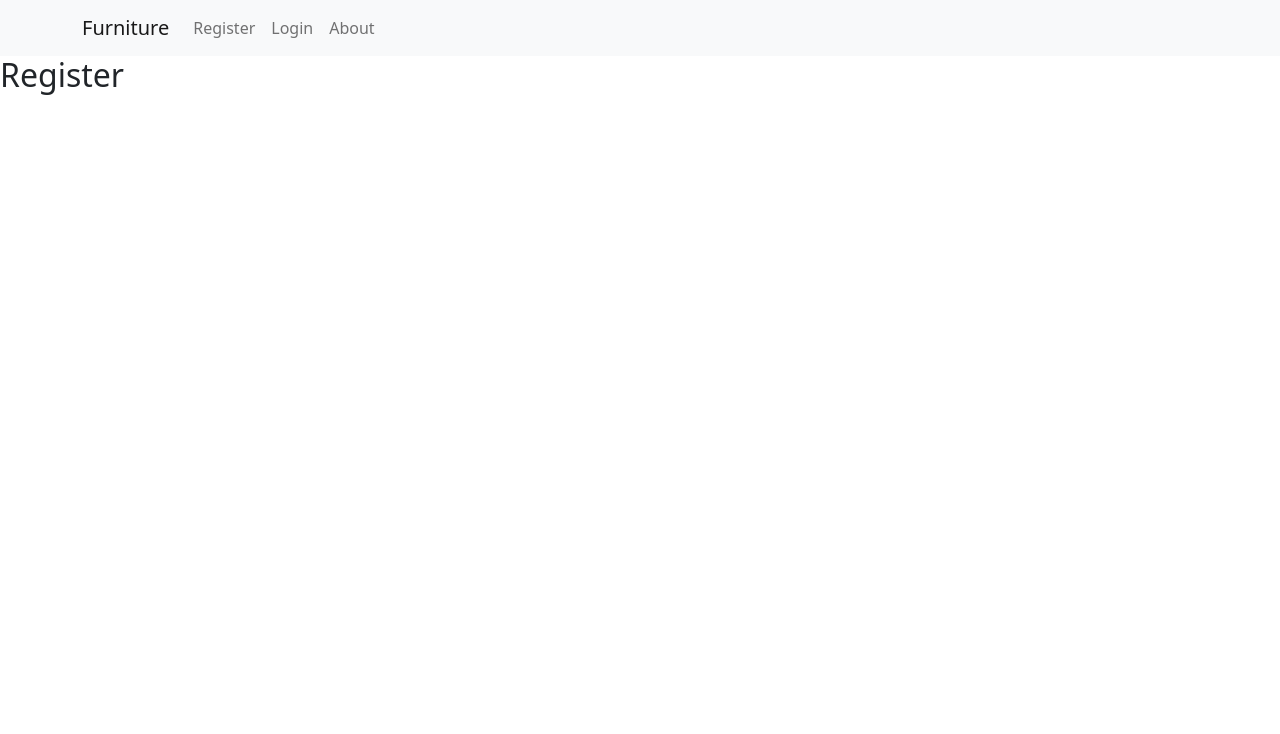
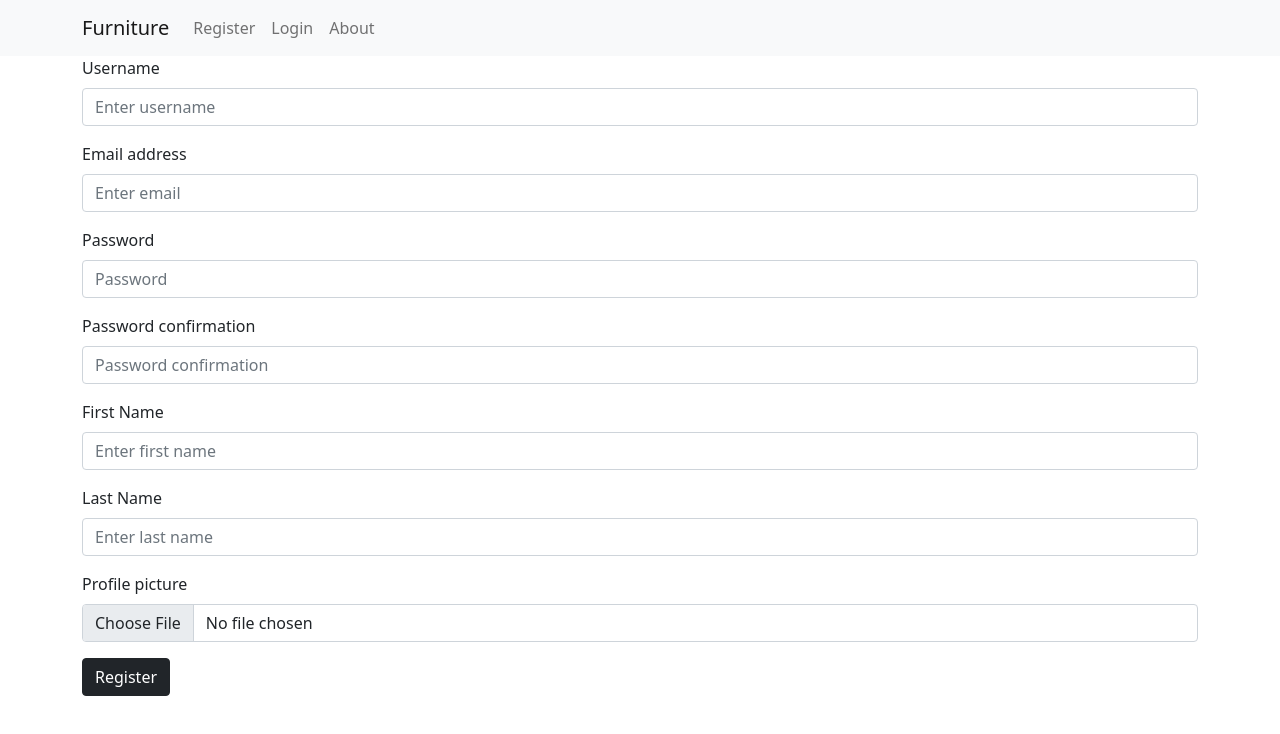
Before and after one commit to eintrittfrei/project4, a React (Create React App) app in the folder client/: page /register in a window 1280 px wide. Shown: the top 734 px of the page. Built offline with nearby package versions, Linux system fonts and the light colour scheme; no server answers.

Commit message:
regisration fron end working still needs image upload to cloudianry

```diff
--- a/client/src/App.js
+++ b/client/src/App.js
@@ -1,11 +1,12 @@
 import React, { useEffect } from 'react'
 import { BrowserRouter, Switch, Route } from 'react-router-dom'
 import axios from 'axios'
-import Home from './components/Home'
-import NavBar from './components/Navbar'
-import Register from './components/auth/Register'
-import Login from './components/auth/Login'
-import About from './components/About'
+import Home from './components/common/Home'
+import NavBar from './components/common/Navbar'
+import Register from './helpers/auth/Register'
+import Login from './helpers/auth/Login'
+import About from './components/common/About'
+import FurnitureIndex from './components/furniture/furnitureIndex'
 
 
 const App = () => {
@@ -35,6 +36,7 @@ const App = () => {
           <Route path='/about' component={About} />
           <Route path='/login' component={Login} />
           <Route path='/register' component={Register} />
+          <Route path='/index' component={FurnitureIndex} />
           <Route path='/' component={Home} />
         </Switch>
       </BrowserRouter>
--- a/client/src/components/auth/Register.js
+++ /dev/null
@@ -1,17 +0,0 @@
-import React from 'react'
-
-
-const Register = () => {
-
-
-  return (
-    <h2>Register</h2>
-  )
-
-
-
-
-
-}
-
-export default Register
--- /dev/null
+++ b/client/src/components/furniture/furnitureIndex.js
@@ -0,0 +1,36 @@
+import React, { useEffect, useState } from 'react'
+import axios from 'axios'
+
+
+
+const FurnitureIndex = () => {
+  const [furniture, setFurniture] = useState([])
+
+  useEffect(() => {
+    const getData = async () => {
+      try {
+        const { data } = await axios.get('/api/furniture')
+        setFurniture('data💽', data)
+      } catch (err) {
+        console.log(err)
+      }
+    }
+    getData()
+  }, [])
+
+  console.log('furniture🪑', furniture)
+
+
+
+  return (
+    <h3>Index</h3>
+  )
+
+
+
+
+
+
+}
+
+export default FurnitureIndex
--- /dev/null
+++ b/client/src/helpers/auth/Register.js
@@ -0,0 +1,126 @@
+import React, { useState } from 'react'
+import Form from 'react-bootstrap/Form'
+import Container from 'react-bootstrap/Container'
+import Button from 'react-bootstrap/Button'
+import axios from 'axios'
+
+
+
+const Register = () => {
+  const [formdata, setFormData] = useState({
+    username: '',
+    email: '',
+    password: '',
+    password_confirmation: '',
+    first_name: '',
+    last_name: '',
+    profile_image: '',
+  })
+
+  const handleChange = (event) => {
+    const newFormdata = { ...formdata, [event.target.name]: event.target.value }
+    setFormData(newFormdata)
+  }
+
+  const handleSubmit = async (event) => {
+    event.preventDefault()
+    try {
+      await axios.post('/api/auth/register/', formdata)
+
+    } catch (err) {
+      console.log(err)
+    }
+  }
+
+
+
+
+
+
+
+
+  return (
+    <>
+      <Container>
+        <Form onSubmit={handleSubmit}>
+          <Form.Group className="mb-3" controlId="formBasicUsername">
+            <Form.Label>Username</Form.Label>
+            <Form.Control
+              type="text"
+              placeholder="Enter username"
+              name="username"
+              value={formdata.username}
+              onChange={handleChange} />
+          </Form.Group>
+
+          <Form.Group className="mb-3" controlId="formBasicEmail">
+            <Form.Label>Email address</Form.Label>
+            <Form.Control
+              type="email"
+              placeholder="Enter email"
+              name="email"
+              value={formdata.email}
+              onChange={handleChange} />
+          </Form.Group>
+
+          <Form.Group className="mb-3" controlId="formBasicPassword">
+            <Form.Label>Password</Form.Label>
+            <Form.Control
+              type="password"
+              placeholder="Password"
+              name="password"
+              value={formdata.password}
+              onChange={handleChange} />
+          </Form.Group>
+
+          <Form.Group className="mb-3" controlId="formBasicPasswordConfirmation">
+            <Form.Label>Password confirmation</Form.Label>
+            <Form.Control
+              type="password"
+              placeholder="Password confirmation"
+              name="password_confirmation"
+              value={formdata.password_confirmation}
+              onChange={handleChange} />
+          </Form.Group>
+
+          <Form.Group className="mb-3" controlId="formBasicFirstName">
+            <Form.Label>First Name</Form.Label>
+            <Form.Control
+              type="text"
+              placeholder="Enter first name"
+              name="first_name"
+              value={formdata.first_name}
+              onChange={handleChange} />
+          </Form.Group>
+
+          <Form.Group className="mb-3" controlId="formBasicLastName">
+            <Form.Label>Last Name</Form.Label>
+            <Form.Control
+              type="text"
+              placeholder="Enter last name"
+              name="last_name"
+              value={formdata.last_name}
+              onChange={handleChange} />
+          </Form.Group>
+
+          <Form.Group controlId="formFile" className="mb-3">
+            <Form.Label>Profile picture</Form.Label>
+            <Form.Control
+              type="file"
+              name="profile_image"
+              value={formdata.profile_image}
+              onChange={handleChange} />
+          </Form.Group>
+          <Button type="submit" variant="dark">Register</Button>{' '}
+        </Form>
+      </Container>
+    </>
+  )
+
+
+
+
+
+}
+
+export default Register
```
Also changed, not shown: client/src/components/common/About.js (renamed from client/src/components/About.js), client/src/components/common/Home.js (renamed from client/src/components/Home.js), client/src/components/common/Navbar.js (renamed from client/src/components/Navbar.js), client/src/helpers/auth/Login.js (renamed from client/src/components/auth/Login.js).
